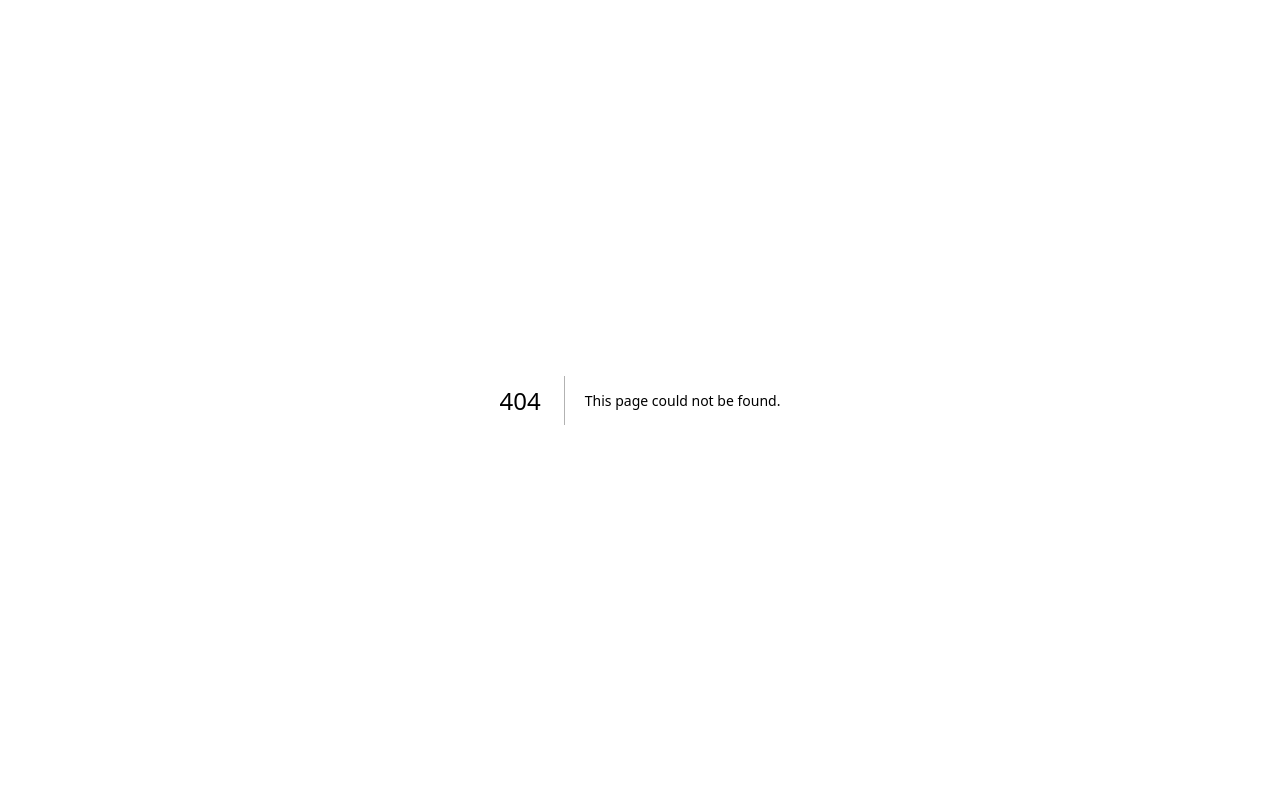
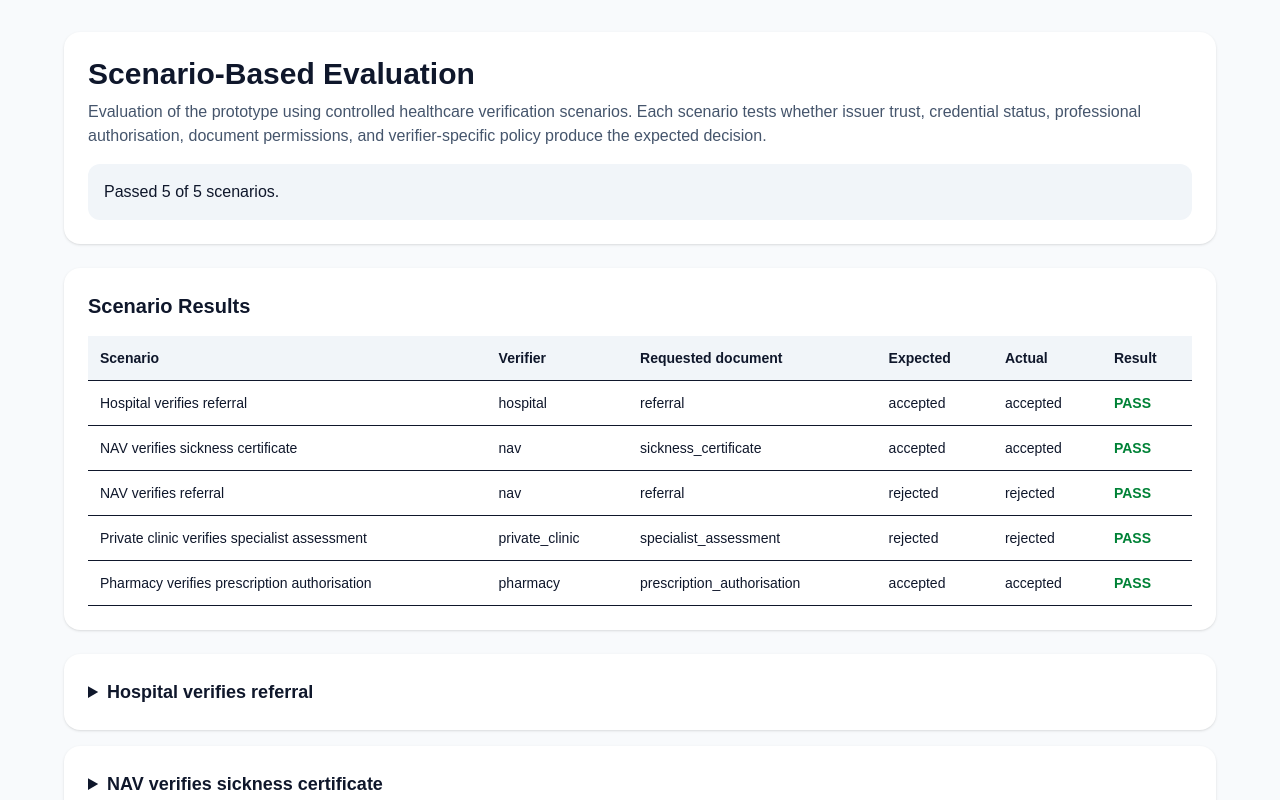
Before and after one commit to deborahtewelde/healthcare-vc-verification, a Next.js app: page /scenarios in a window 1280 px wide. Before the commit this address had no page. Shown: the top 800 px of the page. Built offline with nearby package versions, Linux system fonts and the light colour scheme.

Commit message:
Add scenario-based evaluation page

```diff
--- /dev/null
+++ b/app/scenarios/page.tsx
@@ -0,0 +1,101 @@
+import { runScenarioEvaluation } from "@/lib/scenarios";
+
+export default async function ScenariosPage() {
+  const scenarios = await runScenarioEvaluation();
+
+  const passedCount = scenarios.filter((scenario) => scenario.passed).length;
+
+  return (
+    <main className="min-h-screen bg-slate-50 p-8 text-slate-900">
+      <div className="mx-auto max-w-6xl space-y-6">
+        <section className="rounded-2xl bg-white p-6 shadow">
+          <h1 className="text-3xl font-bold">Scenario-Based Evaluation</h1>
+          <p className="mt-2 text-slate-600">
+            Evaluation of the prototype using controlled healthcare verification
+            scenarios. Each scenario tests whether issuer trust, credential
+            status, professional authorisation, document permissions, and
+            verifier-specific policy produce the expected decision.
+          </p>
+
+          <p className="mt-4 rounded-xl bg-slate-100 p-4 font-medium">
+            Passed {passedCount} of {scenarios.length} scenarios.
+          </p>
+        </section>
+
+        <section className="rounded-2xl bg-white p-6 shadow">
+          <h2 className="text-xl font-semibold">Scenario Results</h2>
+
+          <div className="mt-4 overflow-auto">
+            <table className="w-full border-collapse text-sm">
+              <thead>
+                <tr className="border-b bg-slate-100">
+                  <th className="p-3 text-left">Scenario</th>
+                  <th className="p-3 text-left">Verifier</th>
+                  <th className="p-3 text-left">Requested document</th>
+                  <th className="p-3 text-left">Expected</th>
+                  <th className="p-3 text-left">Actual</th>
+                  <th className="p-3 text-left">Result</th>
+                </tr>
+              </thead>
+              <tbody>
+                {scenarios.map((scenario) => (
+                  <tr key={scenario.title} className="border-b">
+                    <td className="p-3">{scenario.title}</td>
+                    <td className="p-3">{scenario.verifier}</td>
+                    <td className="p-3">{scenario.requestedDocumentType}</td>
+                    <td className="p-3">{scenario.expectedDecision}</td>
+                    <td className="p-3">{scenario.actualDecision}</td>
+                    <td className="p-3">
+                      <span
+                        className={
+                          scenario.passed
+                            ? "font-semibold text-green-700"
+                            : "font-semibold text-red-700"
+                        }
+                      >
+                        {scenario.passed ? "PASS" : "FAIL"}
+                      </span>
+                    </td>
+                  </tr>
+                ))}
+              </tbody>
+            </table>
+          </div>
+        </section>
+
+        <section className="grid gap-4">
+          {scenarios.map((scenario) => (
+            <details
+              key={scenario.title}
+              className="rounded-2xl bg-white p-6 shadow"
+            >
+              <summary className="cursor-pointer text-lg font-semibold">
+                {scenario.title}
+              </summary>
+              <p className="mt-3">
+                <strong>Reason:</strong> {scenario.result.reason}
+              </p>
+              <div className="mt-4 grid gap-2 md:grid-cols-2">
+                {Object.entries(scenario.result.checks).map(
+                  ([check, passed]) => (
+                    <div
+                      key={check}
+                      className="flex justify-between rounded-lg border px-3 py-2 text-sm"
+                    >
+                      <span>{check}</span>
+                      <span
+                        className={passed ? "text-green-700" : "text-red-700"}
+                      >
+                        {passed ? "passed" : "failed"}
+                      </span>
+                    </div>
+                  ),
+                )}
+              </div>
+            </details>
+          ))}
+        </section>
+      </div>
+    </main>
+  );
+}
--- /dev/null
+++ b/lib/scenarios.ts
@@ -0,0 +1,73 @@
+import type {
+  HealthcareDocumentType,
+  VerificationResult,
+  VerifierId,
+} from "./types";
+import { runDemoFlow } from "./demoFlow";
+
+export interface ScenarioResult {
+  title: string;
+  verifier: VerifierId;
+  requestedDocumentType: HealthcareDocumentType;
+  expectedDecision: "accepted" | "rejected";
+  actualDecision: "accepted" | "rejected";
+  passed: boolean;
+  result: VerificationResult;
+}
+
+const scenarios: Array<{
+  title: string;
+  verifier: VerifierId;
+  requestedDocumentType: HealthcareDocumentType;
+  expectedDecision: "accepted" | "rejected";
+}> = [
+  {
+    title: "Hospital verifies referral",
+    verifier: "hospital",
+    requestedDocumentType: "referral",
+    expectedDecision: "accepted",
+  },
+  {
+    title: "NAV verifies sickness certificate",
+    verifier: "nav",
+    requestedDocumentType: "sickness_certificate",
+    expectedDecision: "accepted",
+  },
+  {
+    title: "NAV verifies referral",
+    verifier: "nav",
+    requestedDocumentType: "referral",
+    expectedDecision: "rejected",
+  },
+  {
+    title: "Private clinic verifies specialist assessment",
+    verifier: "private_clinic",
+    requestedDocumentType: "specialist_assessment",
+    expectedDecision: "rejected",
+  },
+  {
+    title: "Pharmacy verifies prescription authorisation",
+    verifier: "pharmacy",
+    requestedDocumentType: "prescription_authorisation",
+    expectedDecision: "accepted",
+  },
+];
+
+export async function runScenarioEvaluation(): Promise<ScenarioResult[]> {
+  return Promise.all(
+    scenarios.map(async (scenario) => {
+      const demo = await runDemoFlow({
+        subjectIdentifier: "clinician-001",
+        verifier: scenario.verifier,
+        requestedDocumentType: scenario.requestedDocumentType,
+      });
+
+      return {
+        ...scenario,
+        actualDecision: demo.verificationResult.decision,
+        passed: demo.verificationResult.decision === scenario.expectedDecision,
+        result: demo.verificationResult,
+      };
+    }),
+  );
+}
```
